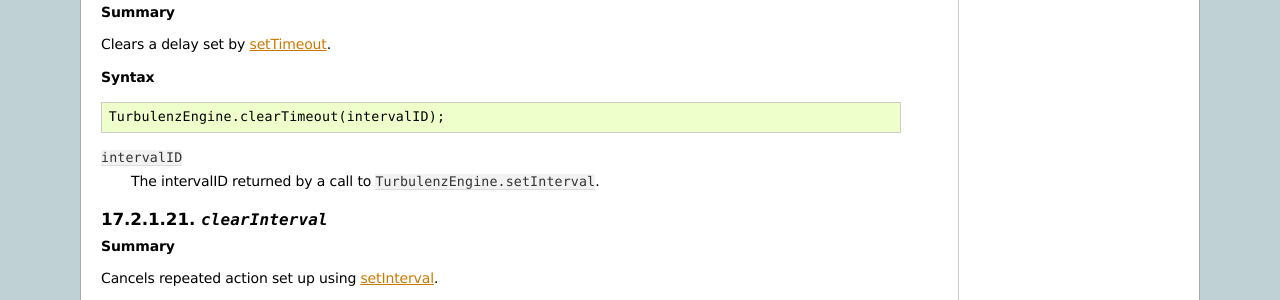
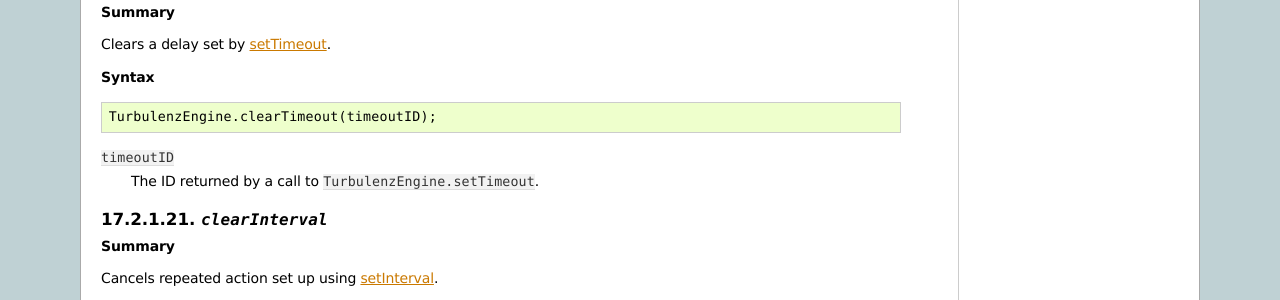
Before and after one commit to turbulenz/turbulenz_engine, a Sphinx documentation site: the page built from docs/source/jslibrary_api/engine_api.rst, in a window 1280 px wide and 900 px high, scrolled down 6383 px. Shown: the part 151-451 px from the top of the window. Built offline with Sphinx 7.4.7, drawn with Linux system fonts in a browser that asks for light colours.

Commit message:
docs: fix typo.  #1680

```diff
--- a/docs/source/jslibrary_api/engine_api.rst
+++ b/docs/source/jslibrary_api/engine_api.rst
@@ -538,10 +538,10 @@ Clears a delay set by :ref:`tz_settimeout`.
 
 **Syntax** ::
 
-    TurbulenzEngine.clearTimeout(intervalID);
+    TurbulenzEngine.clearTimeout(timeoutID);
 
-``intervalID``
-    The intervalID returned by a call to ``TurbulenzEngine.setInterval``.
+``timeoutID``
+    The ID returned by a call to ``TurbulenzEngine.setTimeout``.
 
 .. index::
     pair: TurbulenzEngine; clearInterval
```
